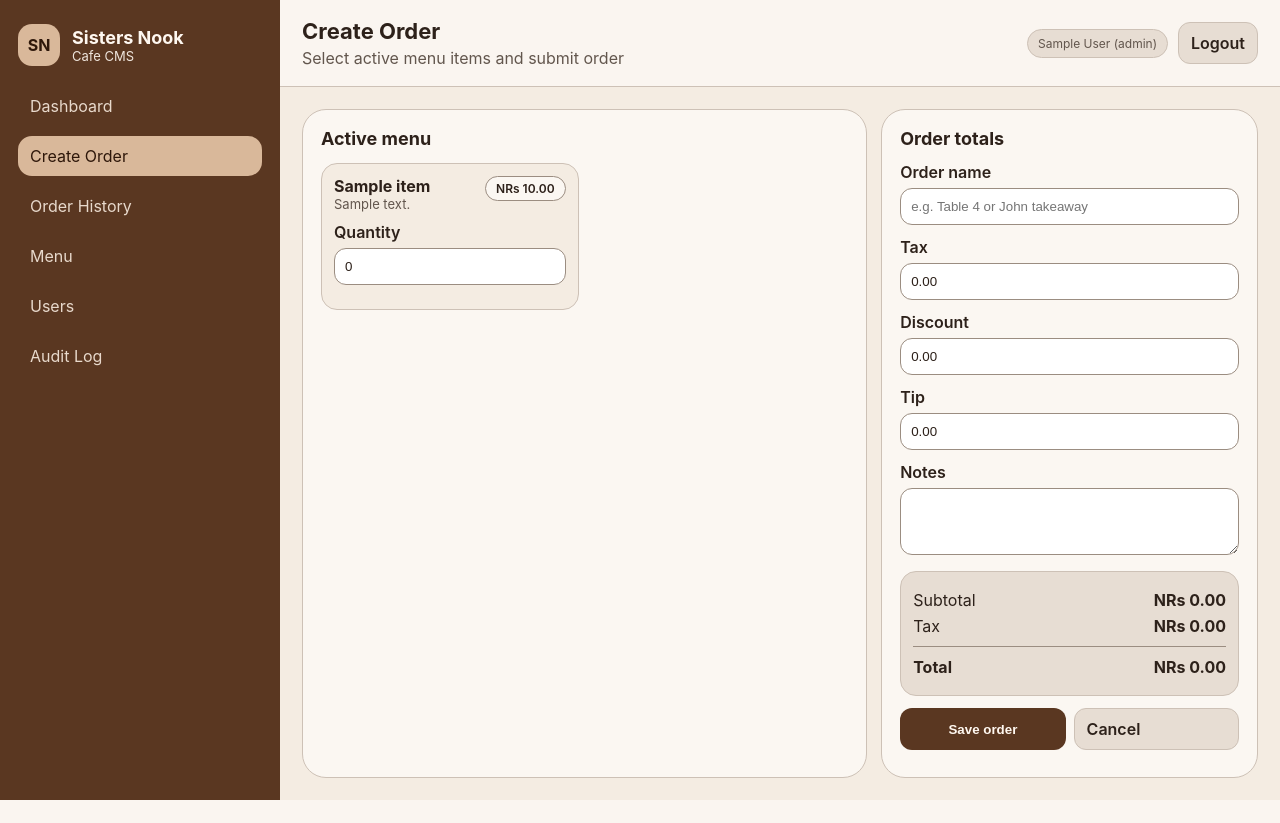
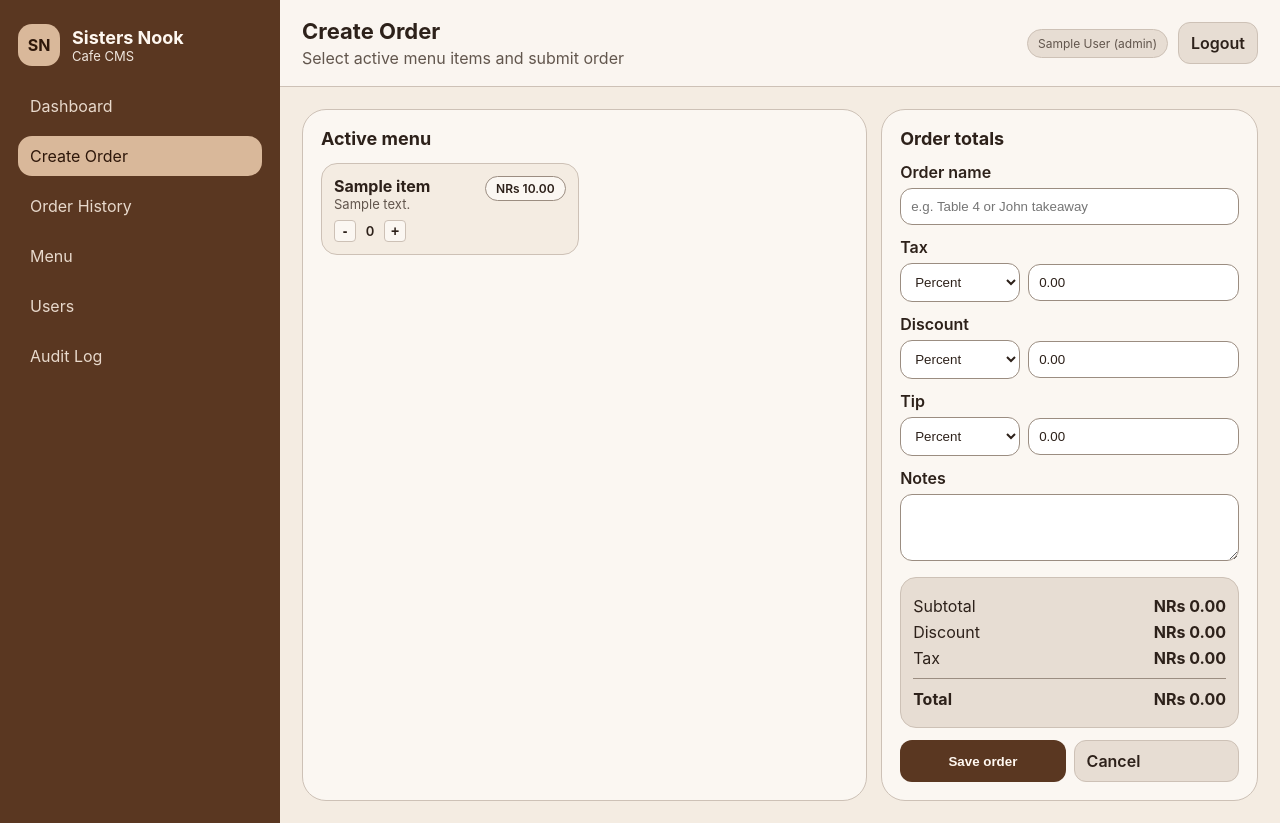
Before and after one commit to prtx/sisters_nook, a Flask app: page /orders/new in a window 1280 px wide. Before the commit the page ends 800 px from the top, so only its background shows below. Run offline with Flask 3, Linux system fonts and the light colour scheme; the visitor is signed in with stand-in values (Sample User, id 1); tables that the repository leaves empty hold one stand-in row (values such as "Sample post").

Commit message:
feat(orders): improve order creation with quantity steppers and percentage adjustments

```diff
--- a/sisters_nook/static/css/app.css
+++ b/sisters_nook/static/css/app.css
@@ -217,6 +217,12 @@ a {
   text-align: left;
 }
 
+.menu-card.menu-card-selected {
+  border-color: var(--primary);
+  background: #ffe3cc;
+  box-shadow: inset 0 0 0 1px rgba(90, 55, 33, 0.18);
+}
+
 .menu-card-top {
   display: flex;
   justify-content: space-between;
@@ -230,6 +236,39 @@ a {
   background: var(--surface);
   padding: 4px 10px;
   font-size: 12px;
+  font-weight: 600;
+}
+
+.menu-qty-wrap {
+  display: inline-flex;
+  align-items: center;
+}
+
+.qty-stepper {
+  display: inline-flex;
+  align-items: center;
+  gap: 6px;
+}
+
+.qty-step-btn {
+  width: 22px;
+  height: 22px;
+  border: 1px solid var(--outline-variant);
+  border-radius: 4px;
+  background: var(--surface);
+  color: var(--on-surface);
+  padding: 0;
+  font-size: 14px;
+  line-height: 1;
+  display: inline-flex;
+  align-items: center;
+  justify-content: center;
+}
+
+.qty-value {
+  min-width: 16px;
+  text-align: center;
+  font-size: 13px;
   font-weight: 600;
 }
 
@@ -362,6 +401,17 @@ select {
   color: var(--on-surface);
 }
 
+input[type="number"]::-webkit-outer-spin-button,
+input[type="number"]::-webkit-inner-spin-button {
+  -webkit-appearance: none;
+  margin: 0;
+}
+
+input[type="number"] {
+  -moz-appearance: textfield;
+  appearance: textfield;
+}
+
 label {
   display: block;
   font-weight: 600;
@@ -376,6 +426,22 @@ label {
   display: flex;
   flex-wrap: wrap;
   gap: 8px;
+}
+
+.inline-adjust-row {
+  display: flex;
+  flex-wrap: nowrap;
+  align-items: center;
+  gap: 8px;
+}
+
+.inline-adjust-row select {
+  width: 120px;
+  flex: 0 0 120px;
+}
+
+.inline-adjust-row input {
+  flex: 1 1 auto;
 }
 
 .status {
--- a/sisters_nook/static/js/app.js
+++ b/sisters_nook/static/js/app.js
@@ -16,6 +16,29 @@
     return Number.isNaN(n) ? 0 : n;
   }
 
+  function calculateAdjustmentAmount(typeId, valueId, totalId, subtotal, capToSubtotal = false) {
+    const typeEl = document.getElementById(typeId);
+    const valueEl = document.getElementById(valueId);
+    const totalEl = document.getElementById(totalId);
+
+    const adjustmentType = typeEl ? typeEl.value : "amount";
+    let adjustmentValue = valueEl ? Number(valueEl.value || 0) : 0;
+    if (Number.isNaN(adjustmentValue) || adjustmentValue < 0) {
+      adjustmentValue = 0;
+    }
+
+    let adjustmentAmount = 0;
+    if (adjustmentType === "percent") {
+      const clampedPercent = Math.min(100, adjustmentValue);
+      adjustmentAmount = subtotal * (clampedPercent / 100);
+    } else {
+      adjustmentAmount = capToSubtotal ? Math.min(subtotal, adjustmentValue) : adjustmentValue;
+    }
+
+    if (totalEl) totalEl.value = adjustmentAmount.toFixed(2);
+    return adjustmentAmount;
+  }
+
   function updateOrderTotals() {
     const lines = document.querySelectorAll("[data-price][data-qty-target]");
     let subtotal = 0;
@@ -26,34 +49,96 @@
       subtotal += Number(el.dataset.price || 0) * safeQty;
     });
 
-    const tax = readNumber("tax_total");
-    const discount = readNumber("discount_total");
-    const tip = readNumber("tip_total");
-    const total = Math.max(0, subtotal + tax - discount + tip);
+    const discount = calculateAdjustmentAmount("discount_type", "discount_value", "discount_total", subtotal, true);
+    const tax = calculateAdjustmentAmount("tax_type", "tax_value", "tax_total", subtotal);
+    const tip = calculateAdjustmentAmount("tip_type", "tip_value", "tip_total", subtotal);
+    const total = Math.max(0, subtotal - discount + tax + tip);
 
     const subtotalEl = document.getElementById("subtotalValue");
+    const discountRowEl = document.getElementById("discountRow");
+    const discountAmountEl = document.getElementById("discountAmountValue");
     const taxEl = document.getElementById("taxValue");
     const totalEl = document.getElementById("totalValue");
 
     if (subtotalEl) subtotalEl.textContent = toMoney(subtotal);
+    if (discountRowEl) discountRowEl.hidden = !(discount > 0);
+    if (discountAmountEl) discountAmountEl.textContent = toMoney(discount);
     if (taxEl) taxEl.textContent = toMoney(tax);
     if (totalEl) totalEl.textContent = toMoney(total);
+  }
+
+  function setQty(control, nextQty) {
+    const targetId = control.dataset.qtyTarget;
+    const input = targetId ? document.getElementById(targetId) : null;
+    if (!input) return;
+    const qty = Math.max(0, Number(nextQty) || 0);
+    input.value = String(qty);
+
+    const qtyDisplay = control.querySelector("[data-qty-display]");
+    if (qtyDisplay) qtyDisplay.textContent = String(qty);
+    const menuCard = control.closest(".menu-card");
+    if (menuCard) {
+      menuCard.classList.toggle("menu-card-selected", qty > 0);
+    }
+  }
+
+  function bindMenuQuantitySteppers(form) {
+    const controls = form.querySelectorAll("[data-price][data-qty-target]");
+    controls.forEach((control) => {
+      const targetId = control.dataset.qtyTarget;
+      const input = targetId ? document.getElementById(targetId) : null;
+      const startingQty = input ? Number(input.value || 0) : 0;
+      setQty(control, startingQty);
+
+      const plusBtn = control.querySelector("[data-plus-btn]");
+      const minusBtn = control.querySelector("[data-minus-btn]");
+
+      if (plusBtn) {
+        plusBtn.addEventListener("click", () => {
+          const current = input ? Number(input.value || 0) : 0;
+          setQty(control, current + 1);
+          updateOrderTotals();
+        });
+      }
+      if (minusBtn) {
+        minusBtn.addEventListener("click", () => {
+          const current = input ? Number(input.value || 0) : 0;
+          setQty(control, current - 1);
+          updateOrderTotals();
+        });
+      }
+    });
   }
 
   function bindOrderCreate() {
     const form = document.getElementById("createOrderForm");
     if (!form) return;
 
+    bindMenuQuantitySteppers(form);
+
     form.querySelectorAll("input").forEach((el) => {
       if (
         el.name.startsWith("qty_") ||
-        el.id === "tax_total" ||
-        el.id === "discount_total" ||
-        el.id === "tip_total"
+        el.id === "tax_value" ||
+        el.id === "discount_value" ||
+        el.id === "tip_value"
       ) {
         el.addEventListener("input", updateOrderTotals);
       }
     });
+
+    const discountType = document.getElementById("discount_type");
+    if (discountType) {
+      discountType.addEventListener("change", updateOrderTotals);
+    }
+    const taxType = document.getElementById("tax_type");
+    if (taxType) {
+      taxType.addEventListener("change", updateOrderTotals);
+    }
+    const tipType = document.getElementById("tip_type");
+    if (tipType) {
+      tipType.addEventListener("change", updateOrderTotals);
+    }
 
     form.addEventListener("submit", (event) => {
       const qtyInputs = form.querySelectorAll("input[name^='qty_']");
@@ -64,6 +149,8 @@
         if (error) {
           error.textContent = "Add at least one menu item before saving the order.";
         }
+      } else {
+        updateOrderTotals();
       }
     });
 
--- a/sisters_nook/templates/orders/create.html
+++ b/sisters_nook/templates/orders/create.html
@@ -18,17 +18,18 @@
               </div>
               <div class="price-chip">NRs {{ "%.2f"|format(item.current_price) }}</div>
             </div>
-            <div class="field" style="margin-top: 10px;">
-              <label for="qty_{{ item.id }}">Quantity</label>
-              <input
-                id="qty_{{ item.id }}"
-                name="qty_{{ item.id }}"
-                type="number"
-                min="0"
-                value="0"
-                data-price="{{ item.current_price }}"
-                data-qty-target="qty_{{ item.id }}"
-              >
+            <div
+              class="menu-qty-wrap"
+              data-price="{{ item.current_price }}"
+              data-qty-target="qty_{{ item.id }}"
+              style="margin-top: 8px;"
+            >
+              <input id="qty_{{ item.id }}" name="qty_{{ item.id }}" type="hidden" value="0">
+              <div class="qty-stepper" data-stepper>
+                <button class="qty-step-btn" type="button" data-minus-btn>-</button>
+                <span class="qty-value" data-qty-display>0</span>
+                <button class="qty-step-btn" type="button" data-plus-btn>+</button>
+              </div>
             </div>
           </div>
         {% else %}
@@ -46,15 +47,36 @@
       </div>
       <div class="field">
         <label for="tax_total">Tax</label>
-        <input id="tax_total" name="tax_total" type="number" min="0" step="0.01" value="0.00">
+        <div class="inline-adjust-row">
+          <select id="tax_type" name="tax_type" style="max-width: 120px;">
+            <option value="amount">Amount</option>
+            <option value="percent" selected>Percent</option>
+          </select>
+          <input id="tax_value" name="tax_value" type="number" min="0" step="0.01" value="0.00">
+        </div>
+        <input id="tax_total" name="tax_total" type="hidden" value="0.00">
       </div>
       <div class="field">
-        <label for="discount_total">Discount</label>
-        <input id="discount_total" name="discount_total" type="number" min="0" step="0.01" value="0.00">
+        <label for="discount_value">Discount</label>
+        <div class="inline-adjust-row">
+          <select id="discount_type" name="discount_type" style="max-width: 120px;">
+            <option value="amount">Amount</option>
+            <option value="percent" selected>Percent</option>
+          </select>
+          <input id="discount_value" name="discount_value" type="number" min="0" step="0.01" value="0.00">
+        </div>
+        <input id="discount_total" name="discount_total" type="hidden" value="0.00">
       </div>
       <div class="field">
-        <label for="tip_total">Tip</label>
-        <input id="tip_total" name="tip_total" type="number" min="0" step="0.01" value="0.00">
+        <label for="tip_value">Tip</label>
+        <div class="inline-adjust-row">
+          <select id="tip_type" name="tip_type" style="max-width: 120px;">
+            <option value="amount">Amount</option>
+            <option value="percent" selected>Percent</option>
+          </select>
+          <input id="tip_value" name="tip_value" type="number" min="0" step="0.01" value="0.00">
+        </div>
+        <input id="tip_total" name="tip_total" type="hidden" value="0.00">
       </div>
       <div class="field">
         <label for="notes">Notes</label>
@@ -62,6 +84,7 @@
       </div>
       <div class="totals-box">
         <div class="total-row"><span>Subtotal</span><strong id="subtotalValue">NRs 0.00</strong></div>
+        <div class="total-row" id="discountRow" hidden><span>Discount</span><strong id="discountAmountValue">NRs 0.00</strong></div>
         <div class="total-row"><span>Tax</span><strong id="taxValue">NRs 0.00</strong></div>
         <div class="total-row grand"><span>Total</span><strong id="totalValue">NRs 0.00</strong></div>
       </div>
```
